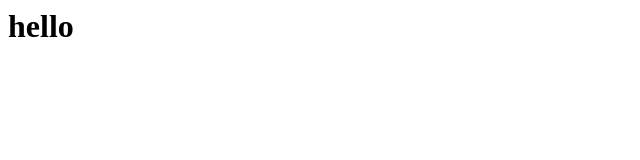
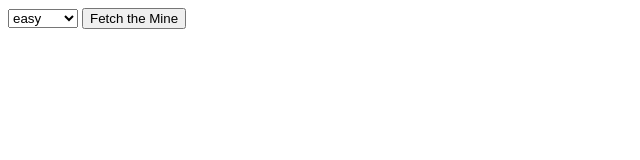
Before and after one commit to vijayn1990/AdvancedMineSweeper, a plain HTML site: page webPages/pickListValueSelector.html in a window 1280 px wide. Shown: the whole page, without its empty margins (0-640 px from the left). Drawn offline with Linux system fonts and the light colour scheme.

Commit message:
Update pickListValueSelector.html

```diff
--- a/webPages/pickListValueSelector.html
+++ b/webPages/pickListValueSelector.html
@@ -1,5 +1,21 @@
 <html>
 <body>
-<h1> hello </h1>
-</body>
+        <select onselect="fetchCount()" id="levelSelector">
+            <option value="10" label="easy">10</option>
+            <option value="20" label="medium"> 20</option>
+            <option value="30" label="hard">30</option>
+        </select>
+        <button type="submit" onclick="fetchGameTable()">Fetch the Mine</button>
+<p id="selectedCount"></p>
+    </body>
 </html>
+
+
+<script type="text/javascript">
+    function fetchCount()
+    {
+        const selectedValue=document.getElementById("levelSelector").value;
+       document.getElementById("selectCount").value= selectedValue;
+    }
+
+</script>
```
